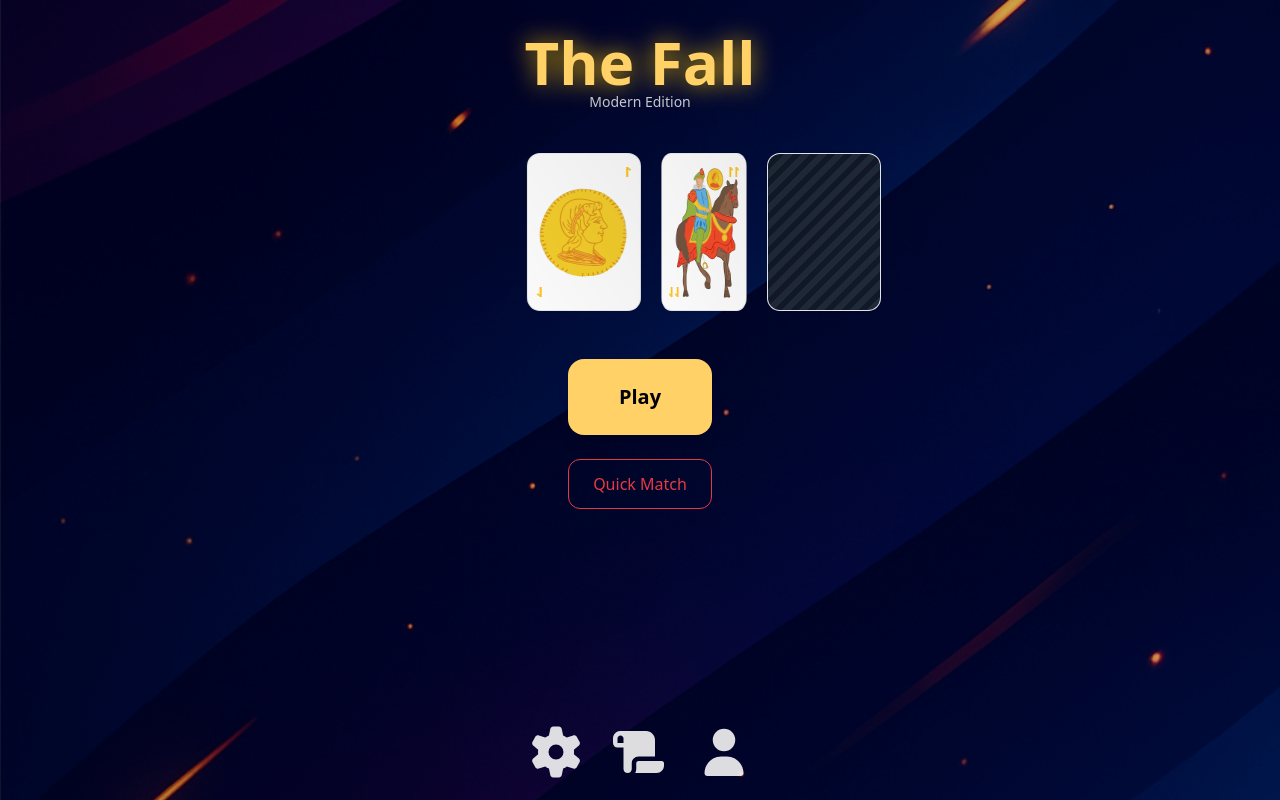
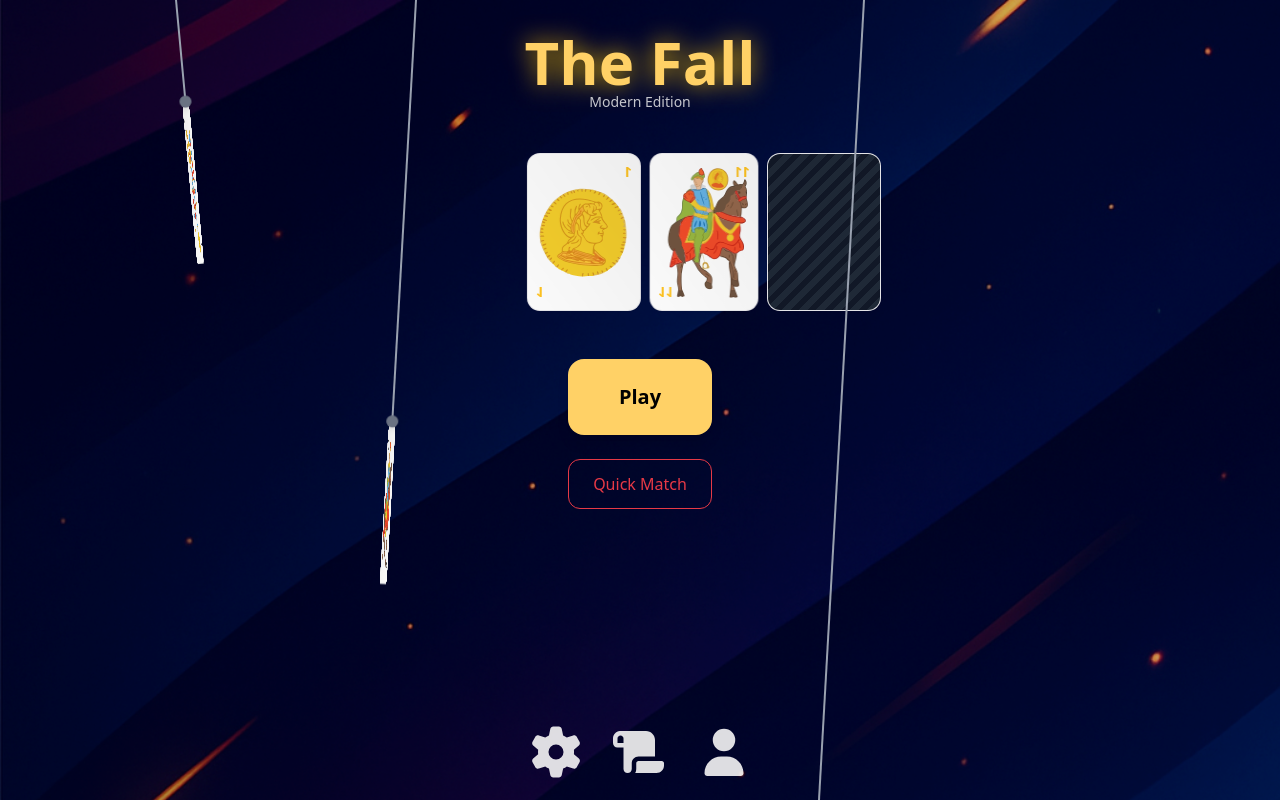
Before and after one commit to Donkijote/fall, a React (Vite) app: page / in a window 1280 px wide. Shown: the top 800 px of the page. Built offline with nearby package versions, Linux system fonts and the light colour scheme.

Commit message:
feat: making hanging animation

```diff
--- /dev/null
+++ b/src/infrastructure/ui/components/animations/HangingCardAnimation.tsx
@@ -0,0 +1,87 @@
+import { clsx } from "clsx";
+import { motion, useAnimate } from "framer-motion";
+import { useEffect, useState } from "react";
+
+import type { Card as ICard } from "@/domain/entities/Card";
+
+import { Card } from "../card/Card";
+
+type HangingCardAnimationProps = {
+  positionClassName: string;
+  threadLongitude: number;
+  card: ICard;
+};
+
+export const HangingCardAnimation = ({
+  positionClassName,
+  threadLongitude,
+  card: { rank, suit },
+}: HangingCardAnimationProps) => {
+  const [scope, animate] = useAnimate();
+  const [faceDown, setFaceDown] = useState<boolean>(true);
+
+  console.log(Math.floor(Math.random() * 50));
+
+  useEffect(() => {
+    const runAnimation = async () => {
+      const container = scope.current;
+
+      setTimeout(() => setFaceDown((prevState) => !prevState), 1500);
+      await Promise.all([
+        // Step 1 + 2 + 3: Drop + Bounce + elastic rope stretch
+        animate(
+          container,
+          {
+            y: [-1000, 0, -50, 0, -25, 0],
+            scaleY: [1, 1.1, 1, 1.05, 1], // simulate rope stretch
+          },
+          {
+            duration: 1.2,
+            ease: "easeInOut",
+            delay: Math.floor(Math.random() * 2.75),
+          },
+        ),
+
+        // Step 4: Infinite sway (rope, knot, and card together)
+        animate(
+          container,
+          { rotateZ: [-6, 6, -6] },
+          {
+            duration: 2.4,
+            repeat: Infinity,
+            ease: "easeInOut",
+            delay: Math.floor(Math.random() * 2.365),
+          },
+        ),
+      ]);
+    };
+
+    runAnimation().then();
+  }, [animate, scope]);
+
+  console.log(faceDown);
+
+  return (
+    <div className={clsx("absolute", positionClassName)}>
+      <motion.div ref={scope} className="flex origin-top flex-col items-center">
+        {/* Rope */}
+        <div
+          className="bg-gray-400"
+          style={{ width: "2px", height: `${threadLongitude}px` }}
+        />
+
+        {/* Knot */}
+        <div className="w-3 h-3 bg-gray-500 shadow-md -mt-1 z-10 rounded-full" />
+
+        {/* Card with flip */}
+        <motion.div
+          animate={{ rotateY: [0, 360] }}
+          transition={{ duration: 2.5, repeat: Infinity, ease: "linear" }}
+          className="origin-top"
+        >
+          <Card rank={rank} suit={suit} faceDown={false} />
+        </motion.div>
+      </motion.div>
+    </div>
+  );
+};
--- a/src/infrastructure/ui/screens/Home.tsx
+++ b/src/infrastructure/ui/screens/Home.tsx
@@ -2,6 +2,7 @@ import { motion } from "framer-motion";
 
 import bg from "@/assets/lobby/home_2.png";
 import { FlipCardAnimation } from "@/infrastructure/ui/components/animations/FlipCardAnimation";
+import { HangingCardAnimation } from "@/infrastructure/ui/components/animations/HangingCardAnimation";
 import { IconButton } from "@/infrastructure/ui/components/buttons/IconButton";
 
 import { faGear, faScroll, faUser } from "@fortawesome/free-solid-svg-icons";
@@ -35,6 +36,21 @@ export const HomeScreen = () => {
 
       {/* Floating Cards (decorative) */}
       <FlipCardAnimation />
+      <HangingCardAnimation
+        positionClassName={"left-30"}
+        threadLongitude={100}
+        card={{ rank: 1, suit: "blades" }}
+      />
+      <HangingCardAnimation
+        positionClassName={"left-90"}
+        threadLongitude={420}
+        card={{ rank: 11, suit: "blades" }}
+      />
+      <HangingCardAnimation
+        positionClassName={"right-90"}
+        threadLongitude={820}
+        card={{ rank: 12, suit: "blades" }}
+      />
 
       {/* Middle: Actions */}
       <main className="gap-4 mb-24 relative flex flex-col items-center">
```
